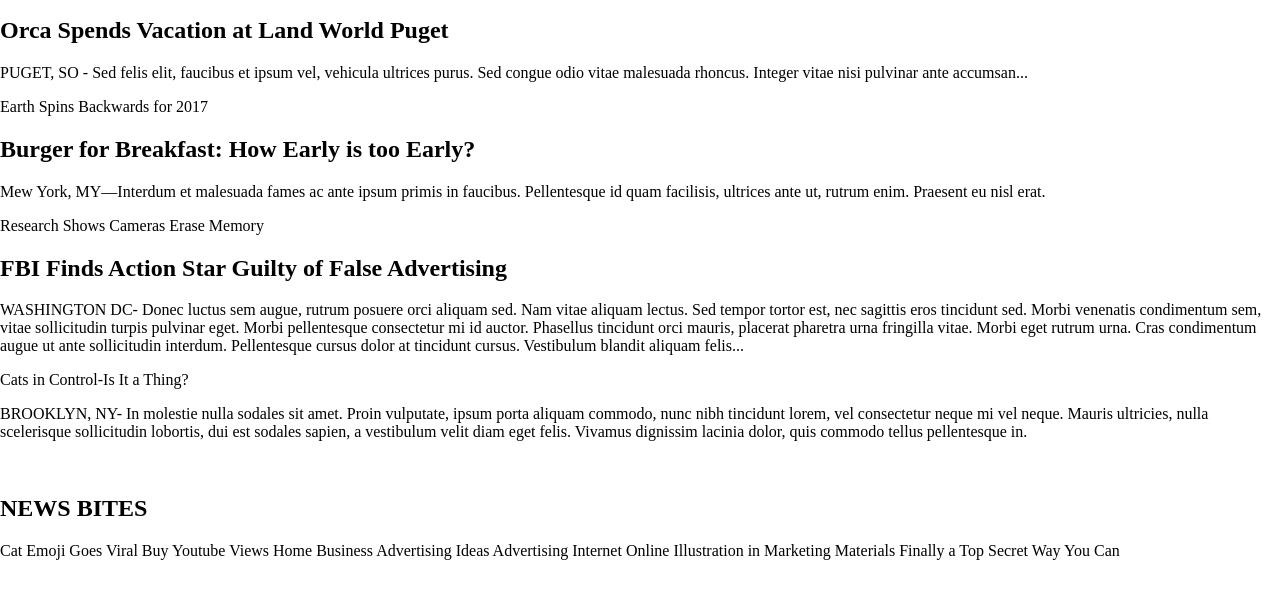
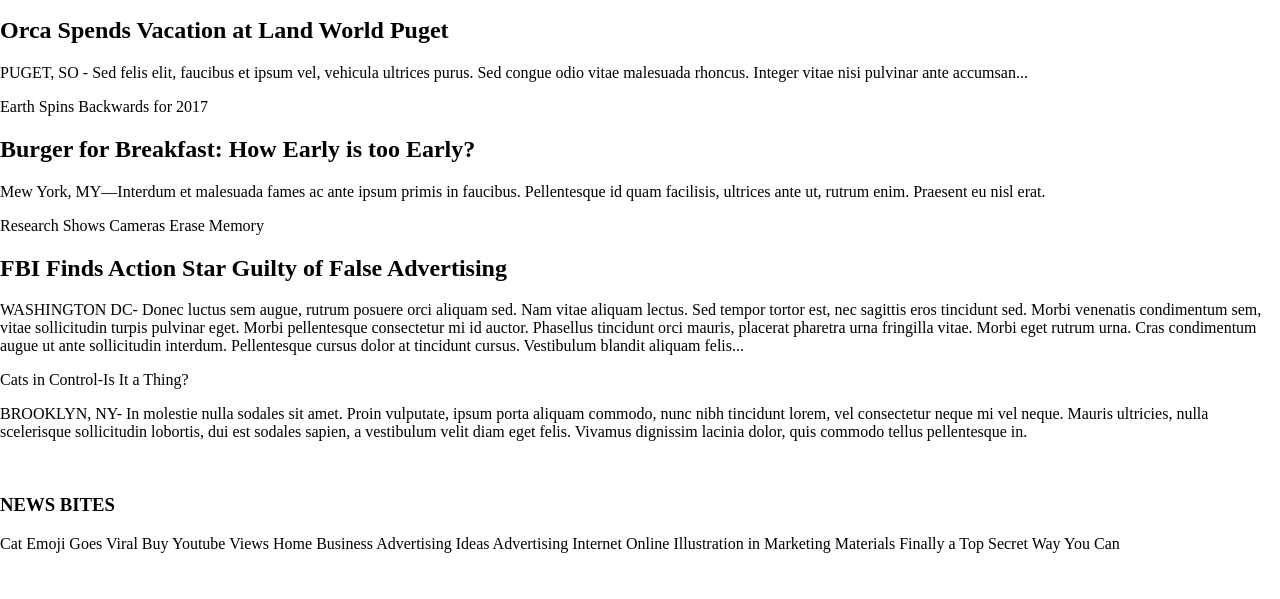
Before and after one commit to ConnieG87/MyTimes, a plain HTML site: page index.html in a window 1280 px wide. Shown: the part 109-708 px from the top of the page. Drawn offline with Linux system fonts and the light colour scheme.

Commit message:
HTML third column, adjusted to example code.

```diff
--- a/index.html
+++ b/index.html
@@ -73,15 +73,15 @@
 
       <div class="column small">
 
-        <img scr="resources/img-news-bite.png">
+        <img class="cookie" scr="resources/img-news-bite.png">
         <div class="news-bites">
-          <h2>NEWS BITES</h2>
-          <span>Cat Emoji Goes Viral</span>
-          <span>Buy Youtube Views</span>
-          <span>Home Business Advertising Ideas</span>
-          <span>Advertising Internet Online</span>
-          <span>Illustration in Marketing Materials</span>
-          <span>Finally a Top Secret Way You Can</span>
+          <h3>NEWS BITES</h3>
+          <span class="bite">Cat Emoji Goes Viral</span>
+          <span class="bite">Buy Youtube Views</span>
+          <span class="bite">Home Business Advertising Ideas</span>
+          <span class="bite">Advertising Internet Online</span>
+          <span class="bite">Illustration in Marketing Materials</span>
+          <span class="bite">Finally a Top Secret Way You Can</span>
         </div>
 
       </div>
```
